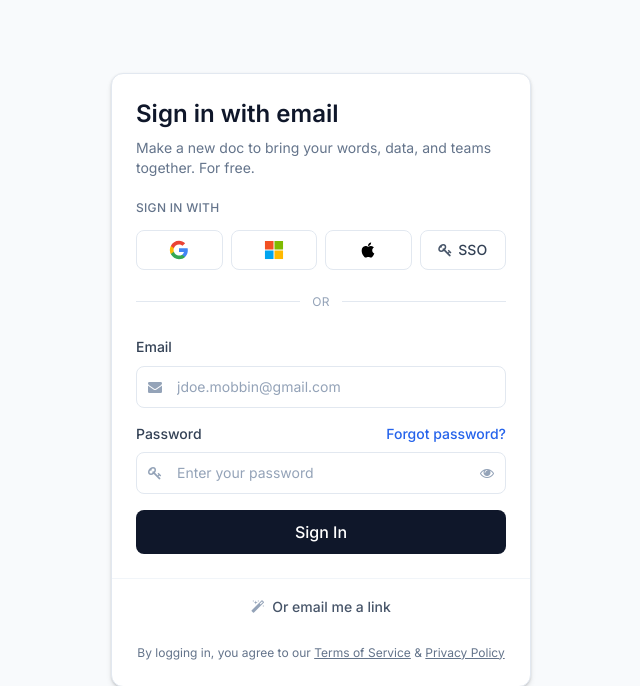
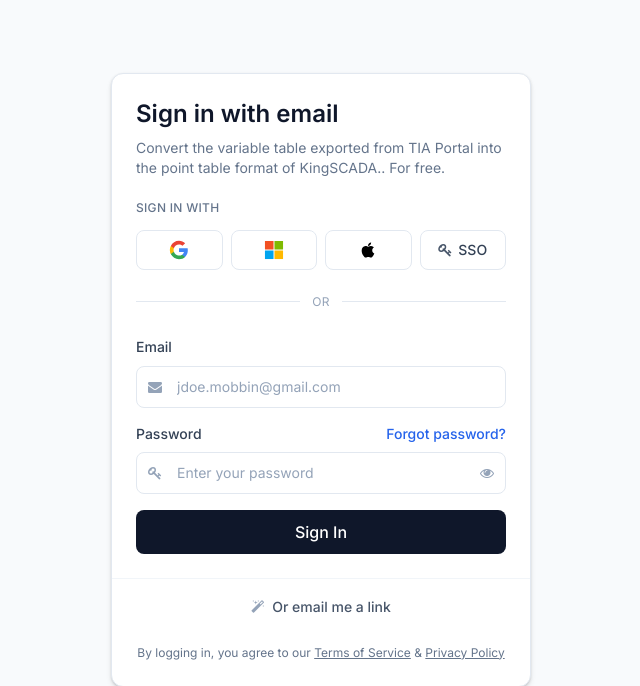
Before and after one commit to InitialHeart0304/TIA-DB-Kingscada-List, a Flask app: page /login in a window 1280 px wide. Shown: the top 686 px of the page, without its empty margins (319-959 px from the left). Run offline with Flask 3, Linux system fonts and the light colour scheme; some libraries are stand-ins or nearby versions.

Commit message:
Update login page description text

```diff
--- a/TIA DB-Kingscada List/web/templates/login.html
+++ b/TIA DB-Kingscada List/web/templates/login.html
@@ -56,7 +56,7 @@
             <!-- Header -->
             <div class="p-6 pb-4">
                 <h1 class="text-2xl font-semibold text-slate-900 mb-2">Sign in with email</h1>
-                <p class="text-sm text-slate-500">Make a new doc to bring your words, data, and teams together. For free.</p>
+                <p class="text-sm text-slate-500">Convert the variable table exported from TIA Portal into the point table format of KingSCADA.. For free.</p>
             </div>
 
             <!-- Content -->
```
